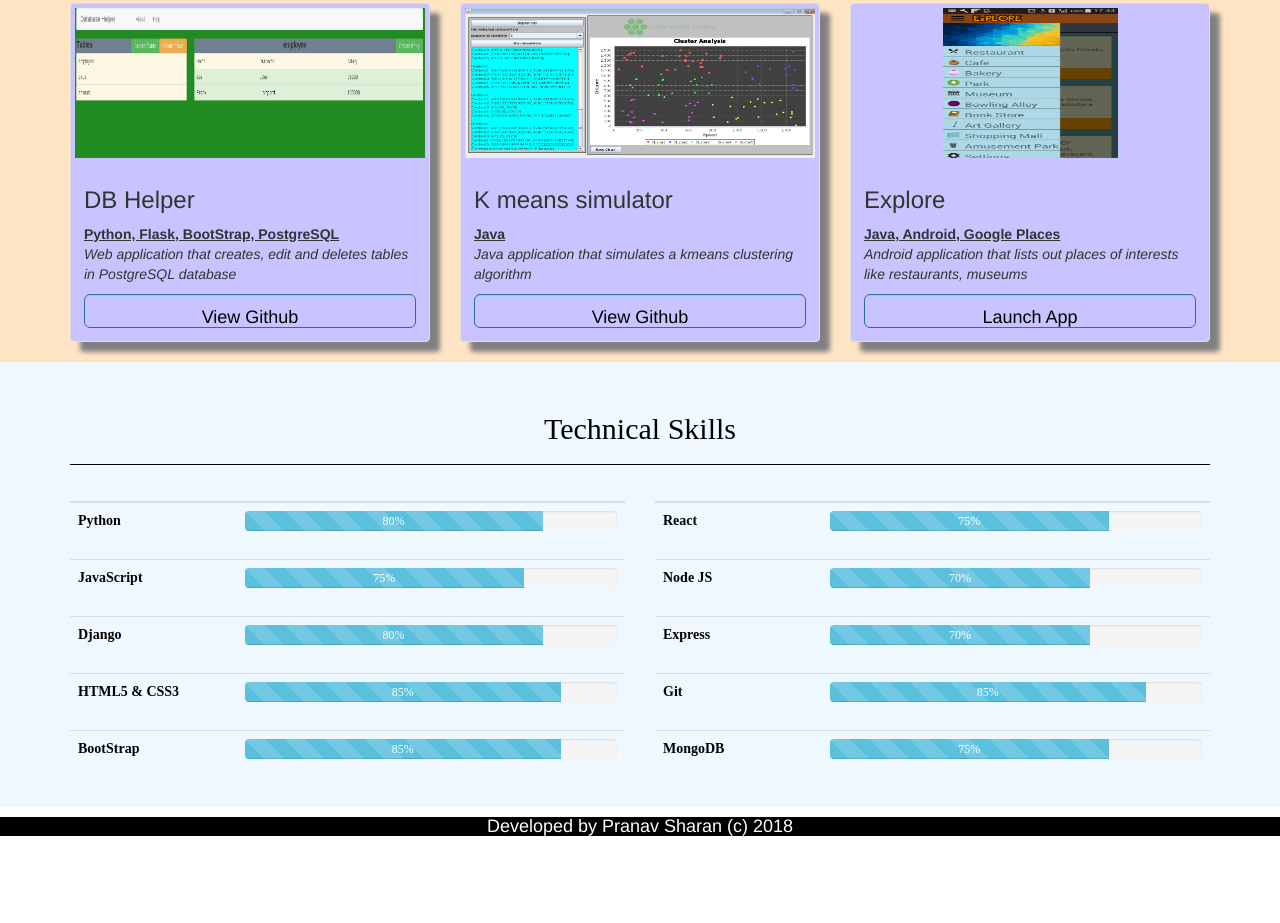
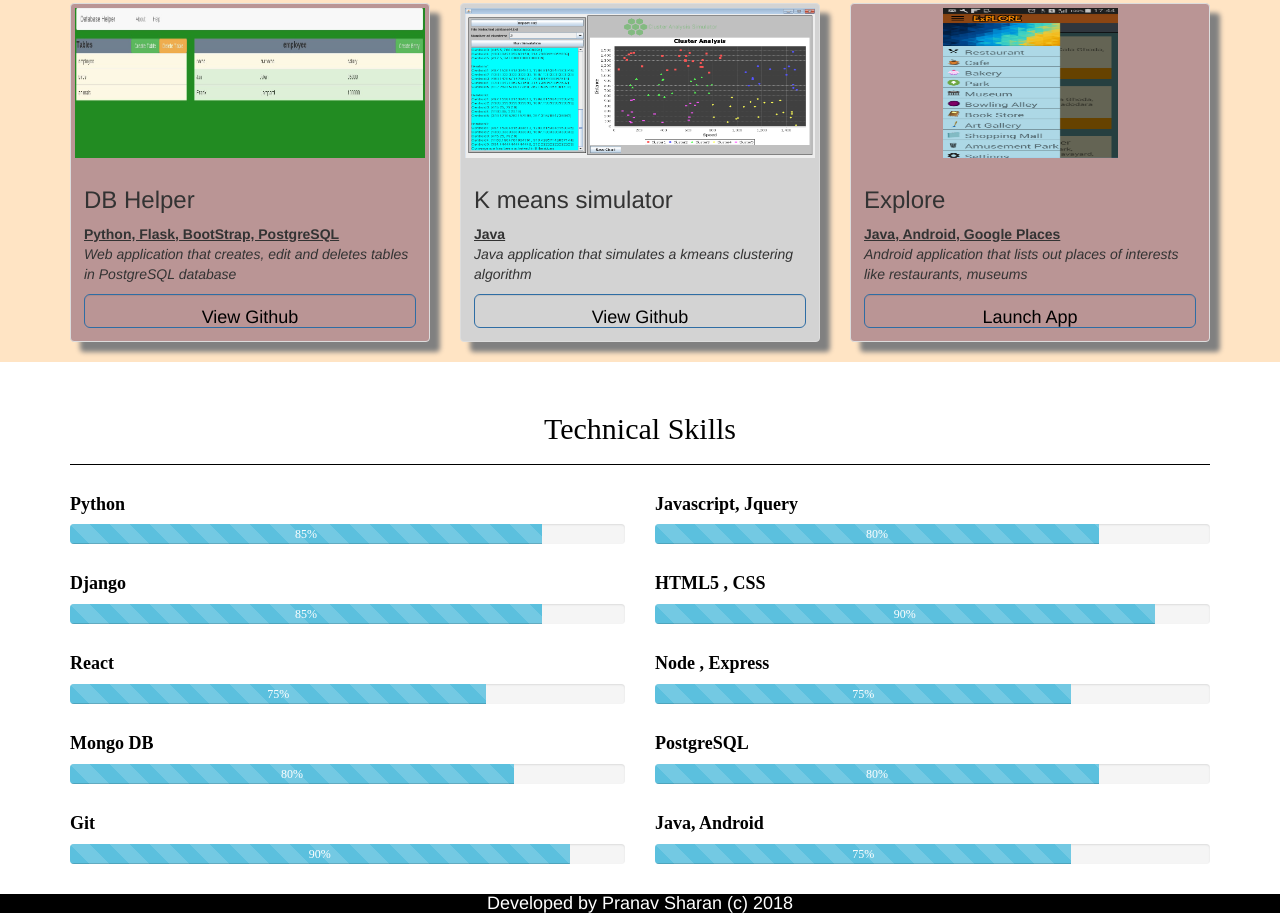
Before and after one commit to prnvshrn/prnvshrn.github.io, a plain HTML site: page index.html in a window 1280 px wide. Shown: the part 1154-2077 px from the top of the page. Before the commit the page ends 2000 px from the top, so only its background shows below. Drawn offline with nearby package versions, Linux system fonts and the light colour scheme.

Commit message:
Changed Skills section

```diff
--- a/index.html
+++ b/index.html
@@ -37,9 +37,9 @@
             text-align: center;
         }
 
-        #section1 {padding-top:50px;color: black; background-color: aliceblue;font-family: 'Tangerine', serif;}
+        #section1 {padding-top:50px;color: black; background-color: white;font-family: 'Tangerine', serif;}
         #section2 {padding-top:10px;color: black; background-color: bisque}
-        #section3 {padding-top:10px;color: black; background-color: aliceblue;font-family: 'Tangerine', serif;}
+        #section3 {padding-top:10px;color: black; background-color: white;font-family: 'Tangerine', serif;}
     </style>
 
     <script>
@@ -63,7 +63,7 @@
             <div class="collapse navbar-collapse" id="myNavbar">
                 <ul class="nav navbar-nav">
                     <li><a href="#section1">Home</a></li>
-                    <li><a href="#section2">Work</a></li>
+                    <li><a href="#section2">Projects</a></li>
                     <li><a href="#section3">Technical Skills</a></li>
                 </ul>
             </div>
@@ -121,12 +121,12 @@
 <div id="section2" class="container-fluid">
     <div class="container">
         <div class="page-header" style="border-color:black">
-            <h2><center>Work</center></h2>
+            <h2><center>Projects</center></h2>
         </div>
 
         <div class="row">
             <div class="col-md-4">
-                <div class="thumbnail" style="background-color: #c9c4ff; box-shadow: 10px 10px 5px grey;">
+                <div class="thumbnail" style="background-color: lightgrey; box-shadow: 10px 10px 5px grey;">
                     <img src="screen1.png" alt="Lights" style="width:100%;height:150px;">
                     <div class="caption">
                         <h3>EazyHacks</h3>
@@ -140,7 +140,7 @@
                 </div>
             </div>
             <div class="col-md-4">
-                <div class="thumbnail" style="background-color: #c9c4ff; box-shadow: 10px 10px 5px grey;">
+                <div class="thumbnail" style="background-color: #ba9595; box-shadow: 10px 10px 5px grey;">
                     <img src="lendit.png" alt="Nature" style="width:100%;height:150px;">
                         <div class="caption">
                             <h3>LendIt</h3>
@@ -154,7 +154,7 @@
                 </div>
             </div>
             <div class="col-md-4">
-                <div class="thumbnail" style="background-color: #c9c4ff; box-shadow: 10px 10px 5px grey;">
+                <div class="thumbnail" style="background-color: lightgrey; box-shadow: 10px 10px 5px grey;">
 
                         <img src="storify_1.png" alt="Fjords" style="width:100%;height:150px;">
                         <div class="caption">
@@ -173,7 +173,7 @@
 
         <div class="row">
             <div class="col-md-4">
-                <div class="thumbnail" style="background-color: #c9c4ff; box-shadow: 10px 10px 5px grey;">
+                <div class="thumbnail" style="background-color: #ba9595; box-shadow: 10px 10px 5px grey;">
                     <img src="dbhelper_1.jpg" alt="Lights" style="width:100%;height:150px;">
                     <div class="caption">
                         <h3>DB Helper</h3>
@@ -187,7 +187,7 @@
                 </div>
             </div>
             <div class="col-md-4">
-                <div class="thumbnail" style="background-color: #c9c4ff; box-shadow: 10px 10px 5px grey;">
+                <div class="thumbnail" style="background-color: lightgrey; box-shadow: 10px 10px 5px grey;">
 
                         <img src="kmeans_2.png" alt="Nature" style="width:100%;height:150px;">
                         <div class="caption">
@@ -203,7 +203,7 @@
                 </div>
             </div>
             <div class="col-md-4">
-                <div class="thumbnail" style="background-color: #c9c4ff; box-shadow: 10px 10px 5px grey;">
+                <div class="thumbnail" style="background-color: #ba9595; box-shadow: 10px 10px 5px grey;">
                     <img src="explore_1.png" alt="Nature" style="width:50%;height:150px;">
                     <div class="caption">
                         <h3>Explore</h3>
@@ -226,112 +226,102 @@
     <div class="page-header" style="border-color:black">
         <center><h2>Technical Skills</h2></center>
     </div>
+
     <div class="row">
         <div class="col-sm-6">
-            <table class="table">
-                <thead>
-                <tr>
-                    <th width="30%"></th>
-                    <th width="70%"></th>
-                </tr>
-                </thead>
-                <tbody>
-                <tr>
-                    <td><b>Python</b></td>
-                    <td><div class="progress">
+        <h4><b>Python</b></h4>
+        <div class="progress">
+            <div class="progress-bar progress-bar-info progress-bar-striped" role="progressbar" aria-valuenow="50" aria-valuemin="0" aria-valuemax="100" style="width:85%">
+                85%
+            </div>
+        </div>
+        </div>
+        <div class="col-sm-6">
+            <h4><b>Javascript, Jquery</b></h4>
+            <div class="progress">
                 <div class="progress-bar progress-bar-info progress-bar-striped" role="progressbar" aria-valuenow="50" aria-valuemin="0" aria-valuemax="100" style="width:80%">
                     80%
                 </div>
-                    </div></td>
-                </tr>
-                <tr>
-                    <td><b>JavaScript</b></td>
-                    <td><div class="progress">
+            </div>
+        </div>
+    </div>
+
+        <div class="row">
+            <div class="col-sm-6">
+                <h4><b>Django</b></h4>
+                <div class="progress">
+                    <div class="progress-bar progress-bar-info progress-bar-striped" role="progressbar" aria-valuenow="50" aria-valuemin="0" aria-valuemax="100" style="width:85%">
+                        85%
+                    </div>
+                </div>
+            </div>
+            <div class="col-sm-6">
+                <h4><b>HTML5 , CSS</b></h4>
+                <div class="progress">
+                    <div class="progress-bar progress-bar-info progress-bar-striped" role="progressbar" aria-valuenow="50" aria-valuemin="0" aria-valuemax="100" style="width:90%">
+                        90%
+                    </div>
+                </div>
+            </div>
+        </div>
+
+        <div class="row">
+            <div class="col-sm-6">
+                <h4><b>React</b></h4>
+                <div class="progress">
                     <div class="progress-bar progress-bar-info progress-bar-striped" role="progressbar" aria-valuenow="50" aria-valuemin="0" aria-valuemax="100" style="width:75%">
                         75%
                     </div>
-                    </div></td>
-                </tr>
-                <tr>
-                    <td><b>Django</b></td>
-                    <td><div class="progress">
+                </div>
+            </div>
+            <div class="col-sm-6">
+                <h4><b>Node , Express</b></h4>
+                <div class="progress">
+                    <div class="progress-bar progress-bar-info progress-bar-striped" role="progressbar" aria-valuenow="50" aria-valuemin="0" aria-valuemax="100" style="width:75%">
+                        75%
+                    </div>
+                </div>
+            </div>
+        </div>
+
+        <div class="row">
+            <div class="col-sm-6">
+                <h4><b>Mongo DB</b></h4>
+                <div class="progress">
                     <div class="progress-bar progress-bar-info progress-bar-striped" role="progressbar" aria-valuenow="50" aria-valuemin="0" aria-valuemax="100" style="width:80%">
                         80%
                     </div>
-                    </div></td>
-                </tr>
-                <tr>
-                    <td><b>HTML5 & CSS3</b></td>
-                    <td><div class="progress">
-                        <div class="progress-bar progress-bar-info progress-bar-striped" role="progressbar" aria-valuenow="50" aria-valuemin="0" aria-valuemax="100" style="width:85%">
-                            85%
                 </div>
-                    </div></td>
-                </tr>
-                <tr>
-                    <td><b>BootStrap</b></td>
-                    <td><div class="progress">
-                        <div class="progress-bar progress-bar-info progress-bar-striped" role="progressbar" aria-valuenow="50" aria-valuemin="0" aria-valuemax="100" style="width:85%">
-                            85%
-                        </div>
-                    </div></td>
-                </tr>
-                </tbody>
-            </table>
             </div>
             <div class="col-sm-6">
-            <table class="table">
-                <thead>
-                <tr>
-                    <th width="30%"></th>
-                    <th width="70%"></th>
-                </tr>
-                </thead>
-                <tbody>
-                <tr>
-                    <td><b>React</b></td>
-                    <td><div class="progress">
+                <h4><b>PostgreSQL</b></h4>
+                <div class="progress">
+                    <div class="progress-bar progress-bar-info progress-bar-striped" role="progressbar" aria-valuenow="50" aria-valuemin="0" aria-valuemax="100" style="width:80%">
+                        80%
+                    </div>
+                </div>
+            </div>
+        </div>
+
+        <div class="row">
+            <div class="col-sm-6">
+                <h4><b>Git</b></h4>
+                <div class="progress">
+                    <div class="progress-bar progress-bar-info progress-bar-striped" role="progressbar" aria-valuenow="50" aria-valuemin="0" aria-valuemax="100" style="width:90%">
+                        90%
+                    </div>
+                </div>
+            </div>
+            <div class="col-sm-6">
+                <h4><b>Java, Android</b></h4>
+                <div class="progress">
                     <div class="progress-bar progress-bar-info progress-bar-striped" role="progressbar" aria-valuenow="50" aria-valuemin="0" aria-valuemax="100" style="width:75%">
                         75%
                     </div>
-                    </div></td>
-                </tr>
-                <tr>
-                    <td><b>Node JS</b></td>
-                    <td><div class="progress">
-                        <div class="progress-bar progress-bar-info progress-bar-striped" role="progressbar" aria-valuenow="50" aria-valuemin="0" aria-valuemax="100" style="width:70%">
-                            70%
-                        </div>
-                    </div></td>
-                </tr>
-                <tr>
-                    <td><b>Express</b></td>
-                    <td><div class="progress">
-                        <div class="progress-bar progress-bar-info progress-bar-striped" role="progressbar" aria-valuenow="50" aria-valuemin="0" aria-valuemax="100" style="width:70%">
-                            70%
-                        </div>
-                    </div></td>
-                </tr>
-                <tr>
-                    <td><b>Git</b></td>
-                    <td><div class="progress">
-                        <div class="progress-bar progress-bar-info progress-bar-striped" role="progressbar" aria-valuenow="50" aria-valuemin="0" aria-valuemax="100" style="width:85%">
-                            85%
-                        </div>
-                    </div></td>
-                </tr>
-                <tr>
-                    <td><b>MongoDB</b></td>
-                    <td><div class="progress">
-                        <div class="progress-bar progress-bar-info progress-bar-striped" role="progressbar" aria-valuenow="50" aria-valuemin="0" aria-valuemax="100" style="width:75%">
-                            75%
-                        </div>
-                    </div></td>
-                </tr>
-                </tbody>
-            </table>
                 </div>
             </div>
+        </div>
+
     </div>
 </div>
 
```
Lines whose indentation alone changed are shown as unchanged.
